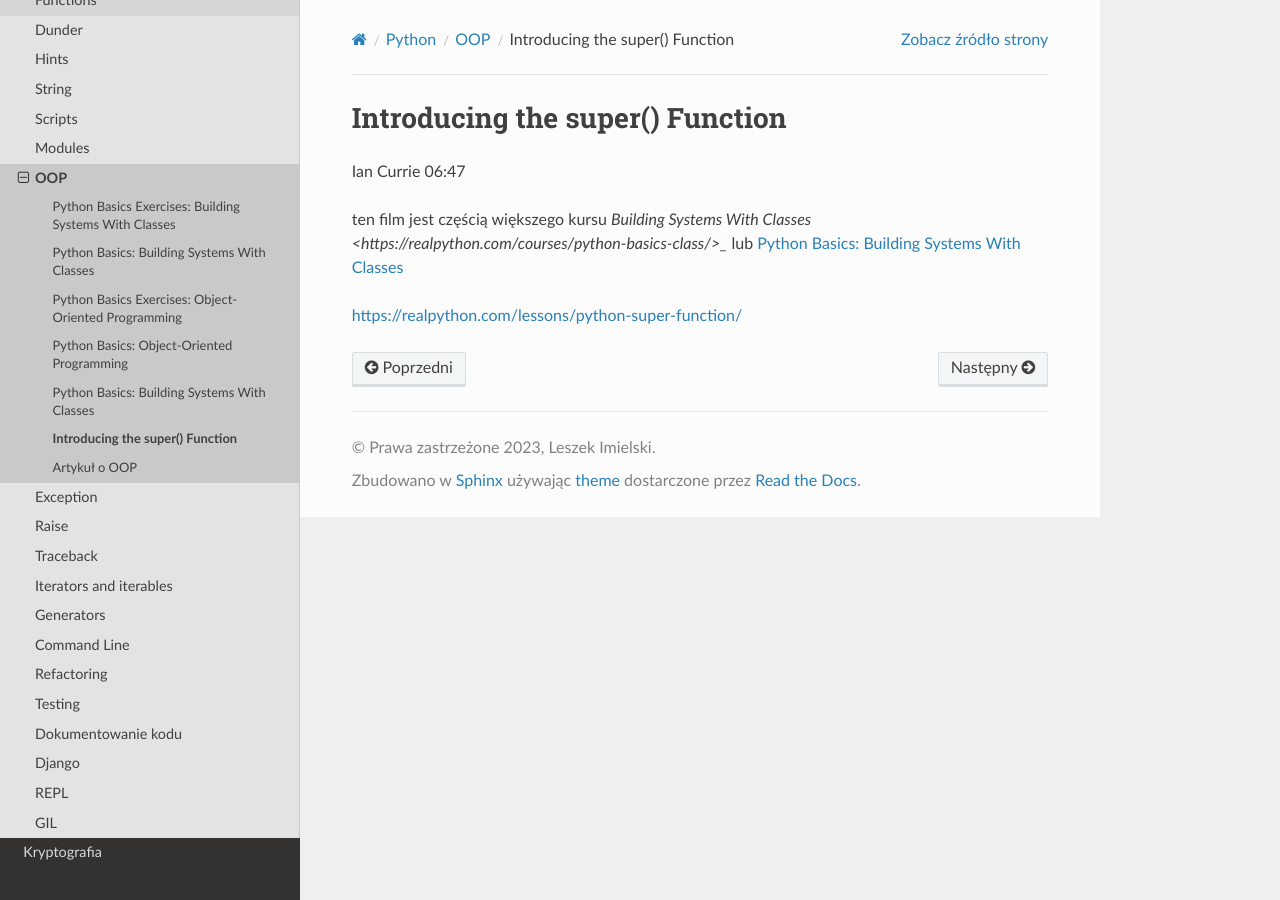
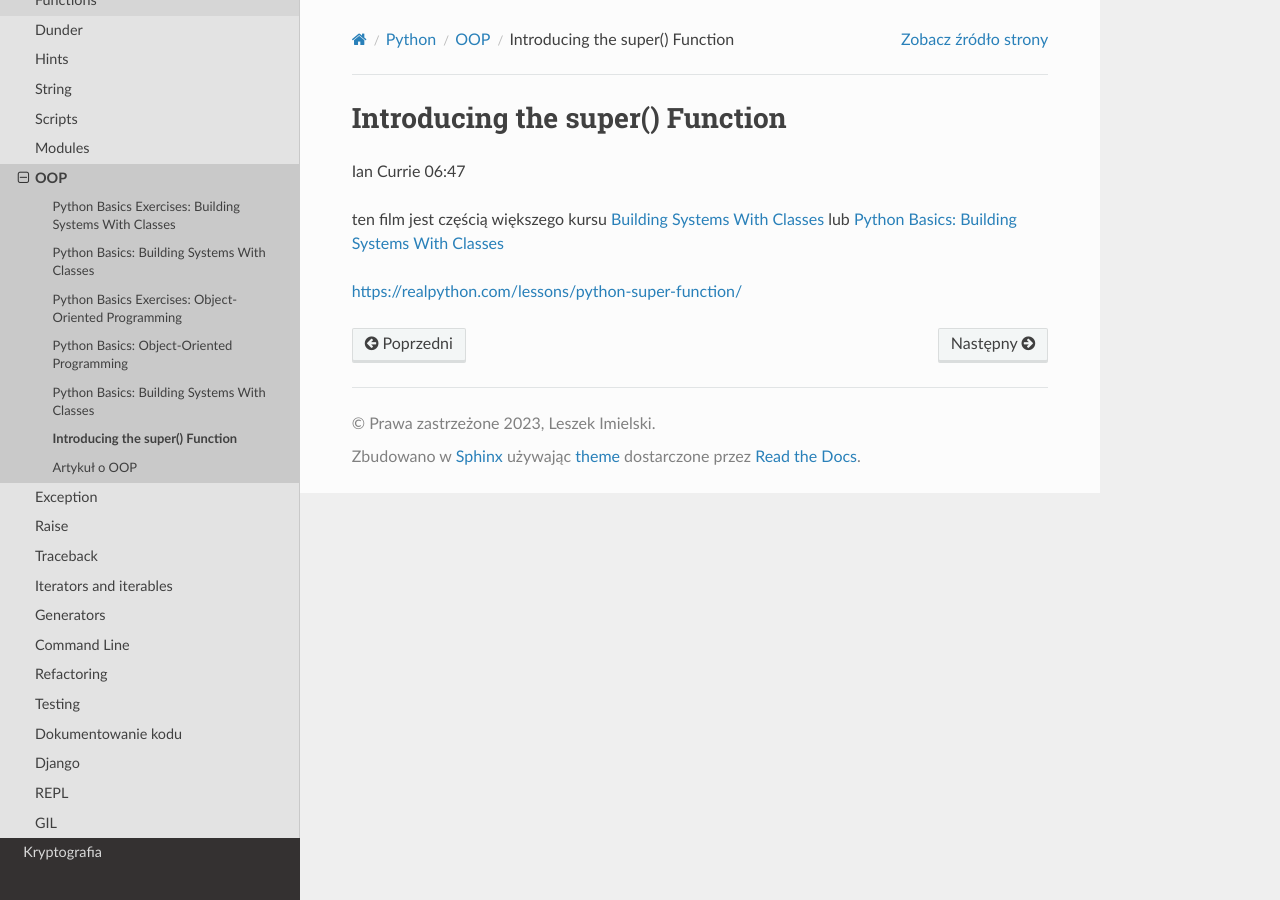
Before and after one commit to limielski/UsingSphinx, a Sphinx documentation site: the page built from docs/source/python/OOP/video/oop2-1-video.rst, in a window 1280 px wide. Built offline with Sphinx 7.4.7 and the Read the Docs theme 2.0.0, drawn with Linux system fonts in a browser that asks for light colours.

Commit message:
fixed error

```diff
--- a/docs/source/python/OOP/video/oop2-1-video.rst
+++ b/docs/source/python/OOP/video/oop2-1-video.rst
@@ -3,6 +3,6 @@ Introducing the super() Function
 
 Ian Currie  06:47
 
-ten film jest częścią większego kursu `Building Systems With Classes <https://realpython.com/courses/python-basics-class/>_` lub :ref:`oop2-0-video`
+ten film jest częścią większego kursu `Building Systems With Classes <https://realpython.com/courses/python-basics-class/>`_ lub :ref:`oop2-0-video`
 
 https://realpython.com/lessons/python-super-function/
```
